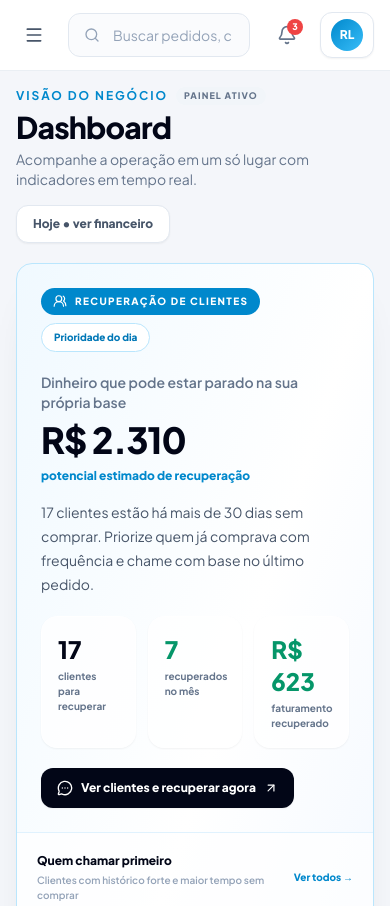
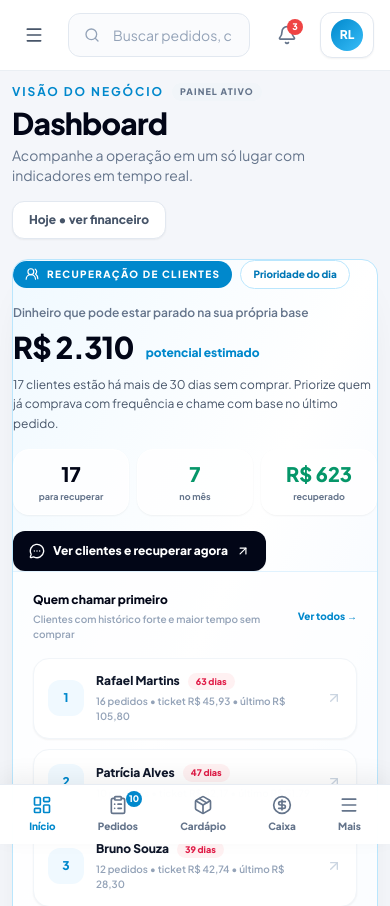
Before and after one commit to rhenanjogafacil123/sitio-hostel-natureza, a plain HTML site: page painel.html in a window 390 px wide. Shown: the top 906 px of the page. Drawn offline with nearby package versions, Linux system fonts and the light colour scheme.

Commit message:
feat: aperfeicoar experiencia mobile no cardapio e painel com layout de app

```diff
--- a/painel.html
+++ b/painel.html
@@ -287,7 +287,7 @@
       </header>
 
       <!-- Main Body Container -->
-      <main class="mx-auto w-full max-w-[1680px] p-4 sm:p-6 2xl:p-8 flex-1">
+      <main class="mx-auto w-full max-w-[1680px] p-3 sm:p-6 2xl:p-8 flex-1 pb-24 lg:pb-8">
 
         <!-- ========================================================================= -->
         <!-- TAB 1: DASHBOARD (ADMIN - BLUE THEME)                                     -->
@@ -314,7 +314,7 @@
             <div class="grid grid-cols-1 xl:grid-cols-[minmax(0,1.05fr)_minmax(380px,0.95fr)]">
 
               <!-- Coluna Esquerda: Potencial & Métricas -->
-              <div class="p-6 sm:p-7">
+              <div class="p-4.5 sm:p-7">
                 <div class="flex flex-wrap items-center gap-2">
                   <span class="inline-flex items-center gap-2 rounded-full bg-[#0088cc] px-3 py-1.5 text-[10px] font-extrabold uppercase tracking-[0.14em] text-white">
                     <i data-lucide="users-round" class="h-3.5 w-3.5"></i> Recuperação de clientes
@@ -322,36 +322,36 @@
                   <span class="rounded-full border border-sky-200 bg-white px-3 py-1.5 text-[10px] font-extrabold text-[#0077b6]">Prioridade do dia</span>
                 </div>
 
-                <div class="mt-5 max-w-[620px]">
-                  <p class="text-sm font-semibold text-slate-500">Dinheiro que pode estar parado na sua própria base</p>
-                  <div class="mt-2 flex flex-wrap items-end gap-x-4 gap-y-2">
-                    <h2 class="text-4xl font-black tracking-tight text-slate-950 sm:text-5xl">R$ 2.310</h2>
-                    <span class="pb-1 text-xs font-extrabold text-[#0088cc]">potencial estimado de recuperação</span>
-                  </div>
-                  <p class="mt-3 max-w-[560px] text-sm leading-6 text-slate-600">
+                <div class="mt-4 sm:mt-5 max-w-[620px]">
+                  <p class="text-xs sm:text-sm font-semibold text-slate-500">Dinheiro que pode estar parado na sua própria base</p>
+                  <div class="mt-2 flex flex-wrap items-end gap-x-3 gap-y-1">
+                    <h2 class="text-3xl sm:text-5xl font-black tracking-tight text-slate-950">R$ 2.310</h2>
+                    <span class="pb-1 text-xs font-extrabold text-[#0088cc]">potencial estimado</span>
+                  </div>
+                  <p class="mt-2.5 text-xs sm:text-sm leading-relaxed text-slate-600">
                     17 clientes estão há mais de 30 dias sem comprar. Priorize quem já comprava com frequência e chame com base no último pedido.
                   </p>
                 </div>
 
-                <div class="mt-5 grid max-w-[560px] grid-cols-3 gap-3">
-                  <div class="rounded-2xl border border-white bg-white/80 p-4 shadow-sm">
-                    <div class="text-2xl font-black text-slate-950">17</div>
-                    <div class="mt-1 text-[10px] font-bold text-slate-500">clientes para recuperar</div>
-                  </div>
-                  <div class="rounded-2xl border border-white bg-white/80 p-4 shadow-sm">
-                    <div class="text-2xl font-black text-emerald-600">7</div>
-                    <div class="mt-1 text-[10px] font-bold text-slate-500">recuperados no mês</div>
-                  </div>
-                  <div class="rounded-2xl border border-white bg-white/80 p-4 shadow-sm">
-                    <div class="text-2xl font-black text-emerald-600">R$ 623</div>
-                    <div class="mt-1 text-[10px] font-bold text-slate-500">faturamento recuperado</div>
+                <div class="mt-4 sm:mt-5 grid max-w-[560px] grid-cols-3 gap-2 sm:gap-3">
+                  <div class="rounded-2xl border border-white bg-white/80 p-2.5 sm:p-4 shadow-sm text-center sm:text-left">
+                    <div class="text-xl sm:text-2xl font-black text-slate-950">17</div>
+                    <div class="mt-0.5 text-[9px] sm:text-[10px] font-bold text-slate-500">para recuperar</div>
+                  </div>
+                  <div class="rounded-2xl border border-white bg-white/80 p-2.5 sm:p-4 shadow-sm text-center sm:text-left">
+                    <div class="text-xl sm:text-2xl font-black text-emerald-600">7</div>
+                    <div class="mt-0.5 text-[9px] sm:text-[10px] font-bold text-slate-500">no mês</div>
+                  </div>
+                  <div class="rounded-2xl border border-white bg-white/80 p-2.5 sm:p-4 shadow-sm text-center sm:text-left">
+                    <div class="text-xl sm:text-2xl font-black text-emerald-600">R$ 623</div>
+                    <div class="mt-0.5 text-[9px] sm:text-[10px] font-bold text-slate-500">recuperado</div>
                   </div>
                 </div>
 
                 <button
                   type="button"
                   onclick="switchTab('clientes')"
-                  class="mt-5 inline-flex items-center gap-2 rounded-xl bg-slate-950 px-4 py-3 text-xs font-extrabold text-white shadow-sm transition hover:-translate-y-0.5 hover:bg-[#0088cc]"
+                  class="mt-4 sm:mt-5 inline-flex items-center gap-2 rounded-xl bg-slate-950 px-4 py-3 text-xs font-extrabold text-white shadow-sm transition hover:-translate-y-0.5 hover:bg-[#0088cc]"
                 >
                   <i data-lucide="message-circle-more" class="h-4 w-4"></i>
                   Ver clientes e recuperar agora
@@ -1247,6 +1247,31 @@
 
   </div>
 
+  <!-- ==================== BARRA DE NAVEGAÇÃO MOBILE INFERIOR ==================== -->
+  <nav class="fixed bottom-0 inset-x-0 z-40 lg:hidden bg-white/95 backdrop-blur-xl border-t border-slate-200/80 px-2 py-1.5 flex justify-around items-center shadow-[0_-8px_24px_rgba(0,0,0,0.06)]">
+    <button type="button" onclick="switchTab('dashboard')" class="mobile-nav-btn flex flex-col items-center gap-1 py-1 px-3 text-[10px] font-extrabold text-[#0088cc]" data-tab="dashboard">
+      <i data-lucide="layout-dashboard" class="size-5"></i>
+      <span>Início</span>
+    </button>
+    <button type="button" onclick="switchTab('pedidos')" class="mobile-nav-btn relative flex flex-col items-center gap-1 py-1 px-3 text-[10px] font-extrabold text-slate-500 hover:text-slate-900" data-tab="pedidos">
+      <i data-lucide="clipboard-list" class="size-5"></i>
+      <span id="mobile-nav-badge-pedidos" class="absolute top-0 right-2 grid size-4 place-items-center rounded-full bg-[#0088cc] text-white text-[9px] font-extrabold">12</span>
+      <span>Pedidos</span>
+    </button>
+    <button type="button" onclick="switchTab('produtos')" class="mobile-nav-btn flex flex-col items-center gap-1 py-1 px-3 text-[10px] font-extrabold text-slate-500 hover:text-slate-900" data-tab="produtos">
+      <i data-lucide="package" class="size-5"></i>
+      <span>Cardápio</span>
+    </button>
+    <button type="button" onclick="switchTab('financeiro')" class="mobile-nav-btn flex flex-col items-center gap-1 py-1 px-3 text-[10px] font-extrabold text-slate-500 hover:text-slate-900" data-tab="financeiro">
+      <i data-lucide="circle-dollar-sign" class="size-5"></i>
+      <span>Caixa</span>
+    </button>
+    <button type="button" onclick="toggleMobileSidebar()" class="mobile-nav-btn flex flex-col items-center gap-1 py-1 px-3 text-[10px] font-extrabold text-slate-500 hover:text-slate-900">
+      <i data-lucide="menu" class="size-5"></i>
+      <span>Mais</span>
+    </button>
+  </nav>
+
   <!-- ==================== MODAL: ATRIBUIR MOTOBOY ==================== -->
   <div id="modal-assign-courier" class="fixed inset-0 z-50 bg-slate-950/60 backdrop-blur-sm hidden flex items-center justify-center p-4">
     <div class="bg-white rounded-3xl max-w-md w-full p-6 shadow-2xl border border-slate-200 space-y-4">
@@ -1521,6 +1546,14 @@
         }
       });
 
+      document.querySelectorAll(".mobile-nav-btn").forEach(btn => {
+        if (btn.getAttribute("data-tab") === tabId) {
+          btn.className = "mobile-nav-btn flex flex-col items-center gap-1 py-1 px-3 text-[10px] font-extrabold text-[#0088cc]";
+        } else {
+          btn.className = "mobile-nav-btn flex flex-col items-center gap-1 py-1 px-3 text-[10px] font-extrabold text-slate-500 hover:text-slate-900";
+        }
+      });
+
       const sidebar = document.getElementById("sidebar-container");
       const backdrop = document.getElementById("sidebar-backdrop");
       if (sidebar && backdrop && !backdrop.classList.contains("hidden")) {
@@ -1588,6 +1621,8 @@
       document.getElementById("count-kanban-pronto").textContent = counts.pronto;
       document.getElementById("count-kanban-entrega").textContent = counts.entrega;
       document.getElementById("nav-badge-pedidos").textContent = orders.length;
+      const mobBadge = document.getElementById("mobile-nav-badge-pedidos");
+      if (mobBadge) mobBadge.textContent = orders.length;
 
       columns.forEach(col => {
         const container = document.getElementById(`cards-container-${col}`);
```
Also changed, not shown: index.html (+50 -21 lines).
